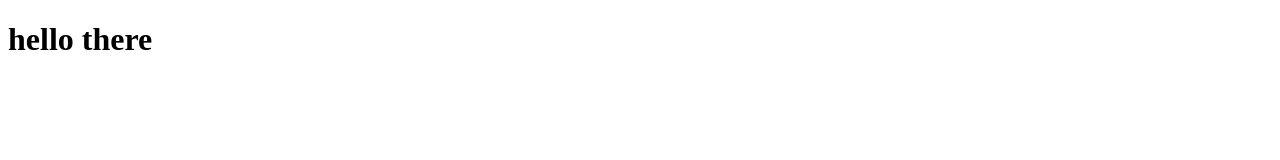
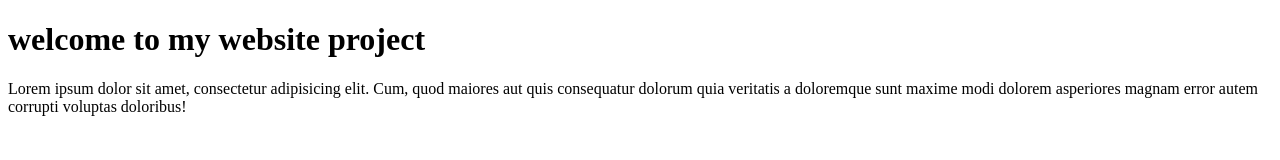
Before and after one commit to lomzari/first_repo, a plain HTML site: page index.html in a window 1280 px wide. Drawn offline with Linux system fonts and the light colour scheme.

Commit message:
new title

```diff
--- a/index.html
+++ b/index.html
@@ -7,6 +7,7 @@
  <title>Document</title>
 </head>
 <body>
- <h1>hello there</h1>
+ <h1>welcome to my website project</h1>
+ <p>Lorem ipsum dolor sit amet, consectetur adipisicing elit. Cum, quod maiores aut quis consequatur dolorum quia veritatis a doloremque sunt maxime modi dolorem asperiores magnam error autem corrupti voluptas doloribus!</p>
 </body>
 </html>
```
